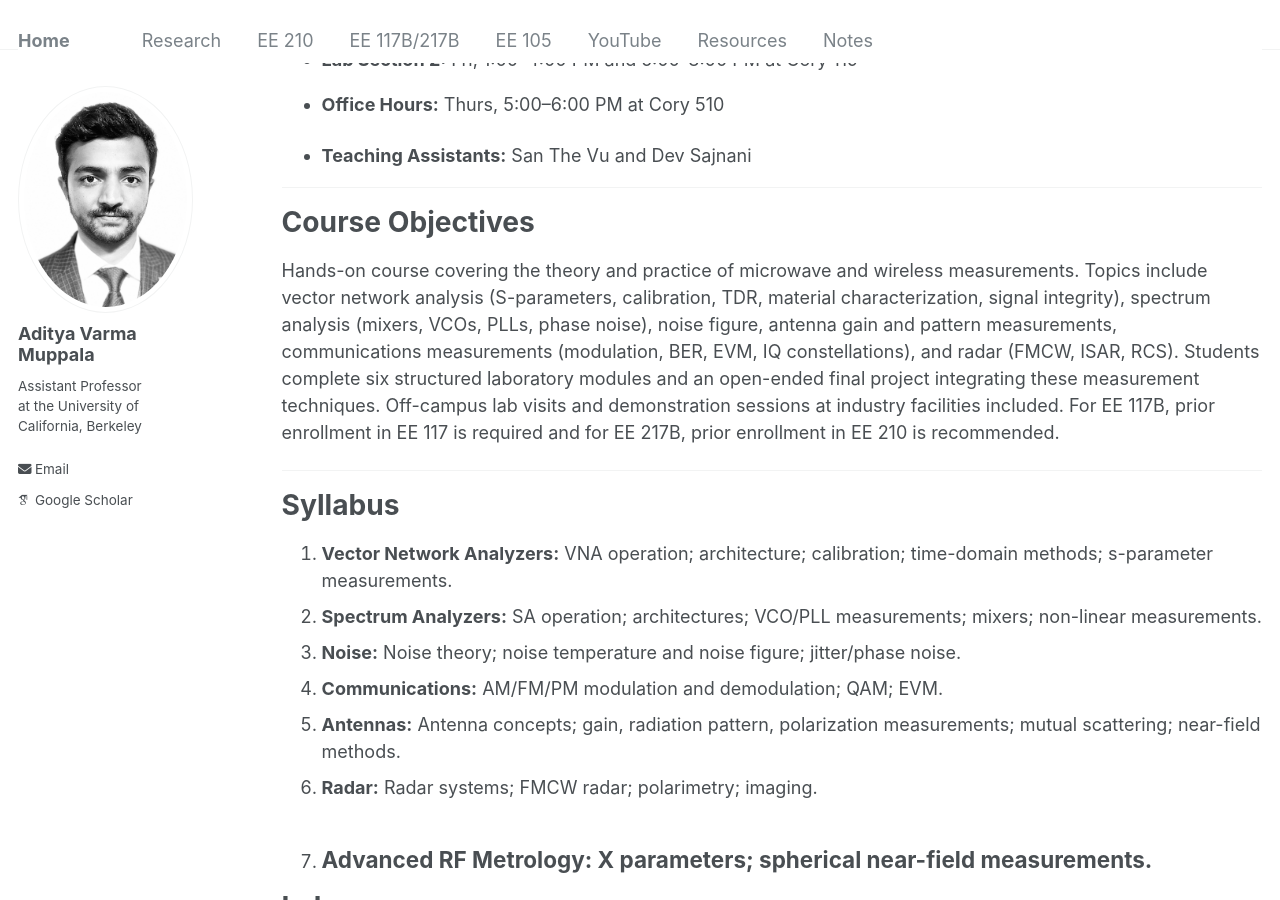
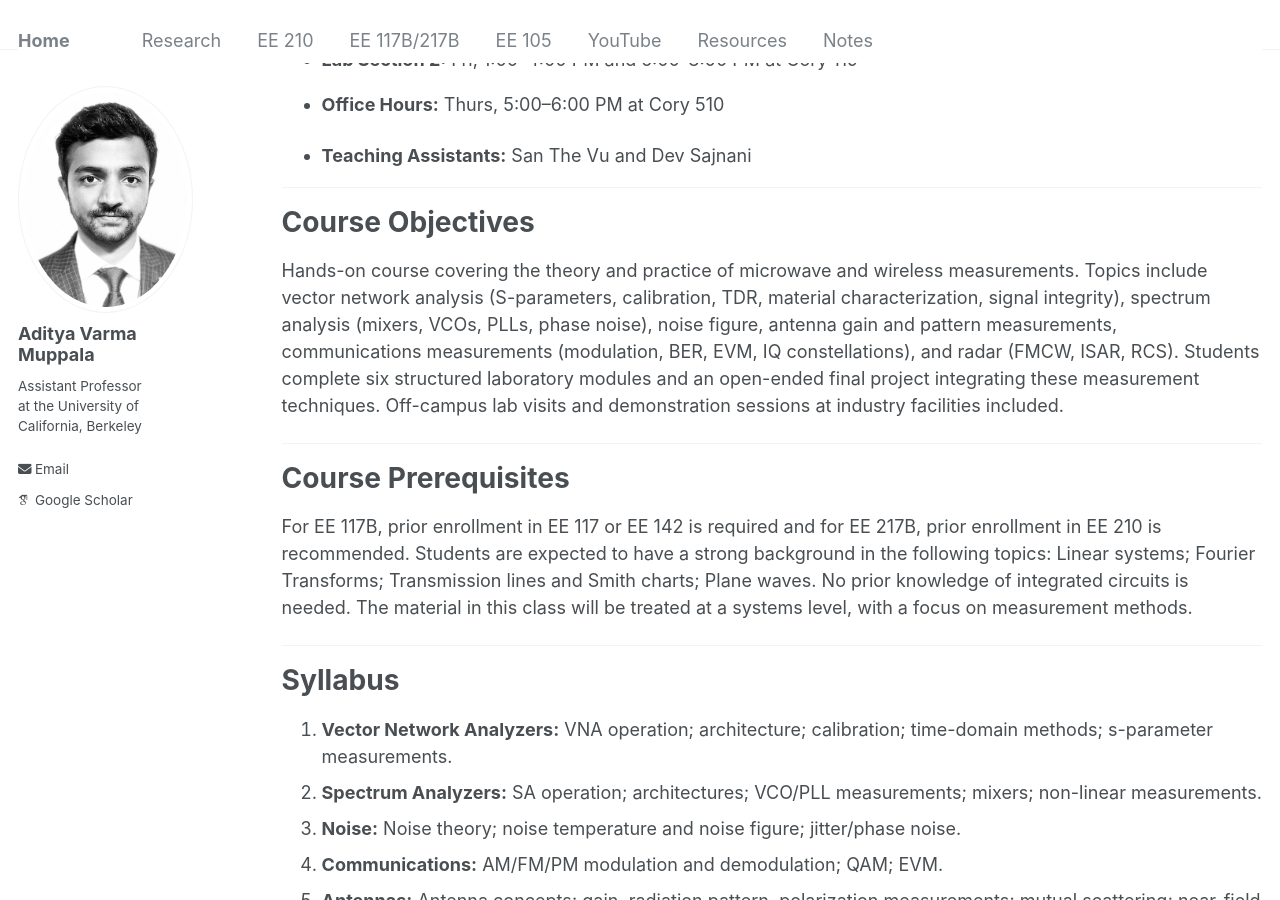
Before and after one commit to AdityaMuppala/adityamuppala.github.io, a Jekyll site: the page built from _pages/teaching117B217B.md, in a window 1280 px wide and 900 px high, scrolled down 344 px. Built offline with Jekyll 4.4.1, drawn with Linux system fonts in a browser that asks for light colours; some web fonts are replaced.

Commit message:
Update teaching117B217B.md

```diff
--- a/_pages/teaching117B217B.md
+++ b/_pages/teaching117B217B.md
@@ -20,7 +20,12 @@ Class lectures and supplementary lectures will be recorded and posted here as th
 ---
 
 # Course Objectives
-Hands-on course covering the theory and practice of microwave and wireless measurements. Topics include vector network analysis (S-parameters, calibration, TDR, material characterization, signal integrity), spectrum analysis (mixers, VCOs, PLLs, phase noise), noise figure, antenna gain and pattern measurements, communications measurements (modulation, BER, EVM, IQ constellations), and radar (FMCW, ISAR, RCS). Students complete six structured laboratory modules and an open-ended final project integrating these measurement techniques. Off-campus lab visits and demonstration sessions at industry facilities included. For EE 117B, prior enrollment in EE 117 is required and for EE 217B, prior enrollment in EE 210 is recommended.
+Hands-on course covering the theory and practice of microwave and wireless measurements. Topics include vector network analysis (S-parameters, calibration, TDR, material characterization, signal integrity), spectrum analysis (mixers, VCOs, PLLs, phase noise), noise figure, antenna gain and pattern measurements, communications measurements (modulation, BER, EVM, IQ constellations), and radar (FMCW, ISAR, RCS). Students complete six structured laboratory modules and an open-ended final project integrating these measurement techniques. Off-campus lab visits and demonstration sessions at industry facilities included.
+
+---
+
+# Course Prerequisites
+For EE 117B, prior enrollment in EE 117 or EE 142 is required and for EE 217B, prior enrollment in EE 210 is recommended. Students are expected to have a strong background in the following topics: Linear systems; Fourier Transforms; Transmission lines and Smith charts; Plane waves. No prior knowledge of integrated circuits is needed. The material in this class will be treated at a systems level, with a focus on measurement methods.
 
 ---
 
```
